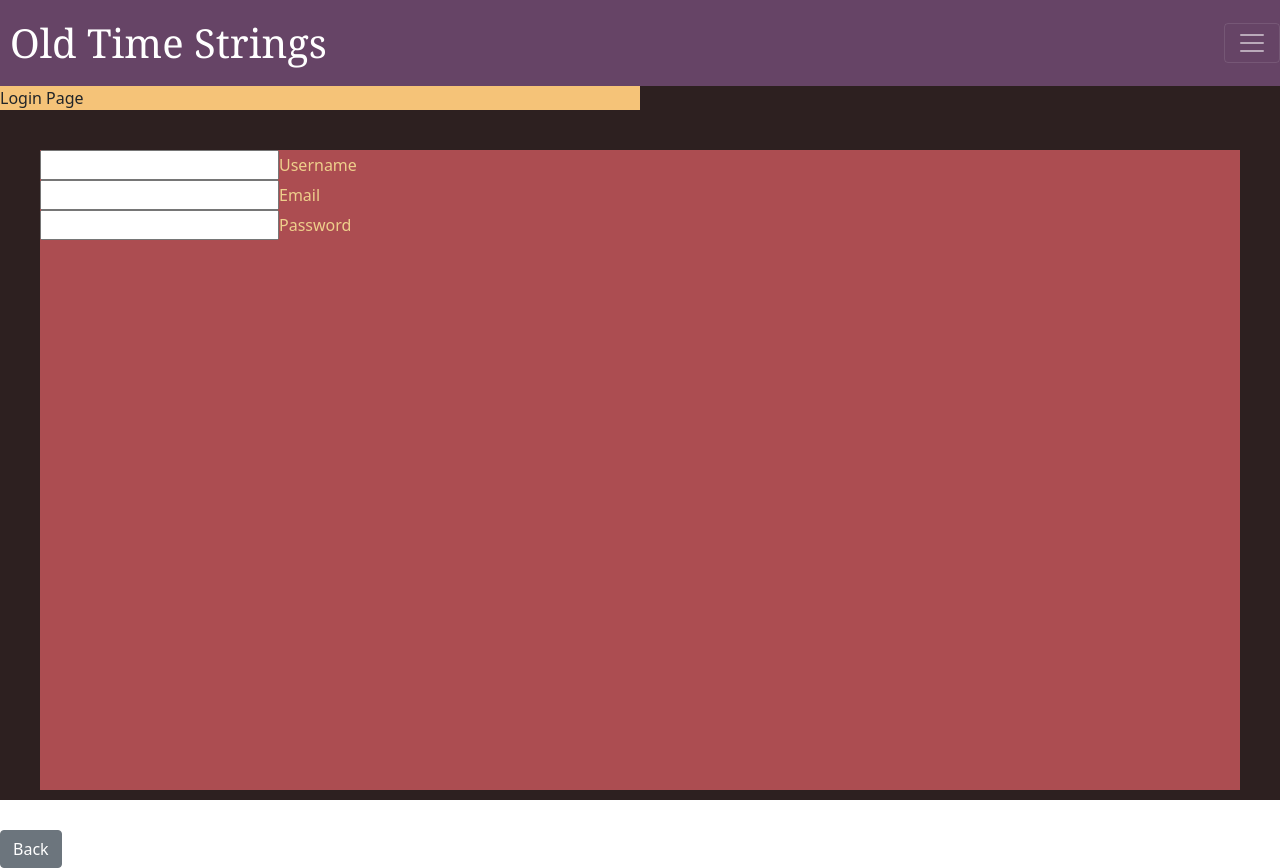
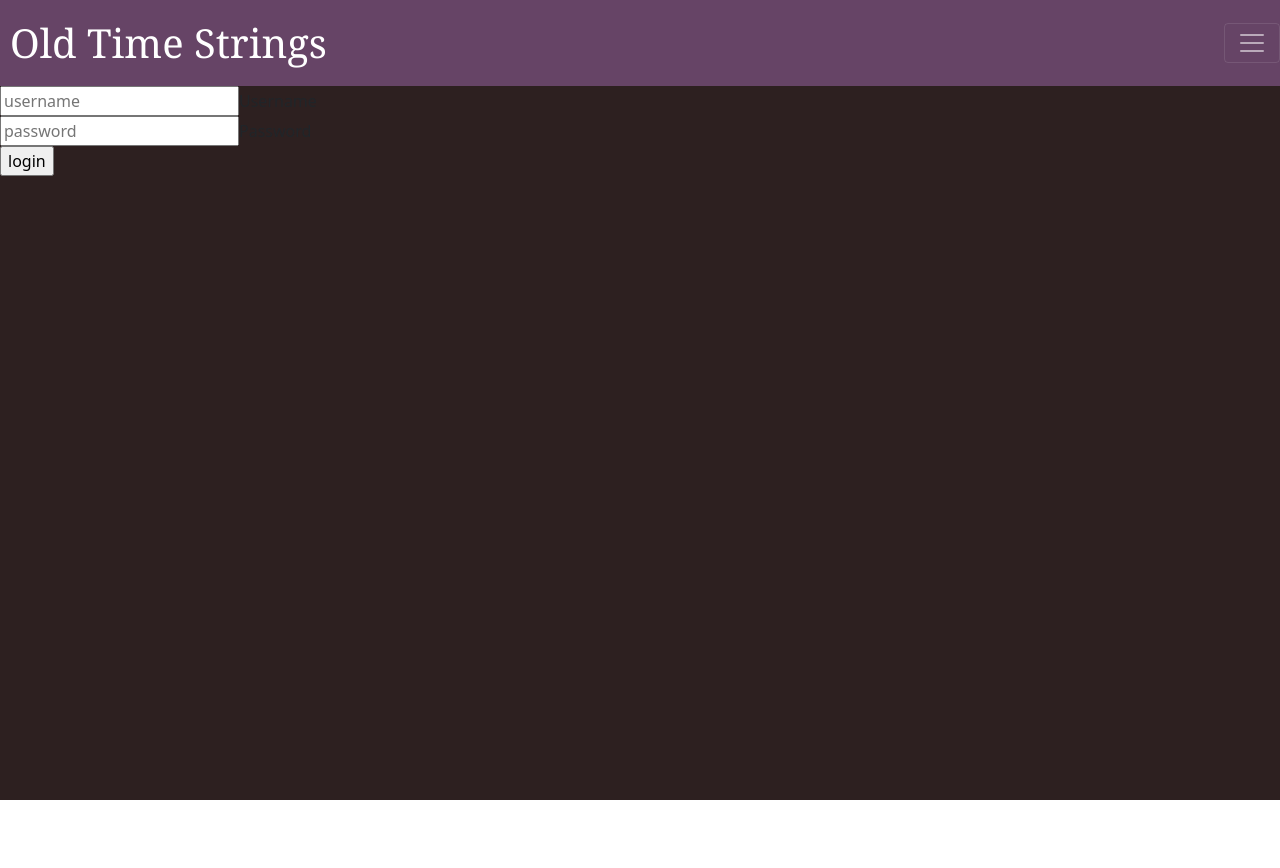
Before and after one commit to DXRovang/ots-frontend, a React (Create React App) app: page /login in a window 1280 px wide. After the commit the page ends 800 px from the top, so only its background shows below. Built offline with nearby package versions, Linux system fonts and the light colour scheme; no server answers.

Commit message:
continues to implement login

```diff
--- /dev/null
+++ b/src/actions/currentUser.js
@@ -0,0 +1,19 @@
+// synchronous action creators
+export const setCurrentUsdr = user => {
+  return {
+    type: "SET_CURRENT_USER",
+    payload: user
+  }
+}
+// asynchronous action creators
+export const login = credentials =>{
+  return dispatch => {
+    return fetch("http://localhost:3000/api/v1/login", {
+      method: "POST",
+      headers: {
+        "Content-Type": "application/json"
+      },
+      body: JSON.stringify(credentials)
+    })
+  }
+}
--- /dev/null
+++ b/src/actions/loginForm.js
@@ -0,0 +1,6 @@
+export const updateLoginForm = formData => {
+  return {
+    type: "UPDATE_LOGIN_FORM",
+    payload: formData
+  }
+}
--- a/src/components/Login.js
+++ b/src/components/Login.js
@@ -1,81 +1,64 @@
 import React from 'react'
 import { connect } from 'react-redux'
-import { createSession } from '../actions/createSession'
-import {Link} from 'react-router-dom'
-import { Button } from 'reactstrap';
+import { updateLoginForm } from '../actions/loginForm.js'
+import { login } from '../actions/currentUser.js'
 
-class Login extends React.Component{
+const Login = ({loginFormData, updateLoginForm, login})=> {
 
-  state = {
-    username: "",
-    email: "",
-    password: ""
+    const handleChange = (e) =>{
+      const {name, value} = e.target
+      const updatedFormInfo = {
+        ...loginFormData,
+        [name]: value,
+      }
+      updateLoginForm(updatedFormInfo)
   }
 
-  goBack(){
-    this.props.history.goBack()
+    const handleSubmit = (e) =>{
+    e.preventDefault()
+    login(loginFormData)
   }
+  return(
+    <form onSubmit={e => handleSubmit(e)}>
+      <label>
+        <input type="text" placeholder="username" name="username" onChange={handleChange} value={loginFormData.username}/>Username
+      </label><br></br>
+      <label>
+        <input type="text" placeholder="password"name="password" onChange={handleChange} value={loginFormData.password}/>Password
+      </label><br></br>
+      <input type="submit" value="login"/>
+    </form>
+  )
+}
+const mapStateToProps = state => {
+  return{
+    loginFormData: state.loginForm
+  }
+}
+export default connect(mapStateToProps, { updateLoginForm, login })(Login)
 
-  handleChange = (e) =>{
-    // debugger
-    this.setState({
-      [e.target.name]: e.target.value,
-    })
-  }
+// import React from 'react'
+// import { connect } from 'react-redux'
+// import { createSession } from '../actions/createSession'
+// // import {Link} from 'react-router-dom'
+// import { Button } from 'reactstrap';
 
-  handleSubmit = (e) =>{
-    e.preventDefault()
-    console.log("hey, hey")
-    let formData = {
-    username: this.state.username,
-    email: this.state.email,
-    password:this.state.password,
-    }
-    this.props.createSession(formData)
-    this.props.history.push('/home')
-  }
-
-  render(){
-    return(
-      <>
-        <div className="text">Login Page</div>
-
-        <div className="formtitle form">
-          <form onSubmit={e => this.handleSubmit(e)}>
-            <label>
-              <input type="text" name="username" onChange={this.handleChange} value={this.state.username}/>Username
-            </label><br></br>
-            <label>
-              <input type="text" name="email" onChange={this.handleChange} value={this.state.email}/>Email
-            </label><br></br>
-            <label>
-              <input type="text" name="password" onChange={this.handleChange} value={this.state.password}/>Password
-            </label><br></br>
-          </form>
-        </div>
+//   goBack(){
+//     this.props.history.goBack()
+//   }
 
 
 
+//   handleSubmit = (e) =>{
+//     e.preventDefault()
+//     console.log("hey, hey")
+//     let formData = {
+//     username: this.state.username,
+//     password:this.state.password,
+//     }
+//     this.props.createSession(formData)
+//     this.props.history.push('/home')
 
 
 
-        <Button onClick={() => this.goBack()}>Back</Button>
-      </>
-    )
-  }
-}
-export default connect(null,{createSession})(Login)
-// const Login = props =>{
-
-//   function goBack(){
-//     props.history.goBack()
-//   }
-
-//   return(
-//     <>
-//     <div className="text">Login Page.</div>
-//     <Button onClick={() => goBack()}>Back</Button>
-//     </>
-//   )}
-
-// export default Login
+//         <Button onClick={() => this.goBack()}>Back</Button>
--- /dev/null
+++ b/src/reducers/loginForm.js
@@ -0,0 +1,14 @@
+const initialState = {
+  username: "",
+  password: ""
+}
+
+
+export default (state = initialState, action) => {
+  switch (action.type) {
+    case "UPDATE_LOGIN_FORM":
+      return action.payload
+    default:
+      return state
+  }
+}
--- a/src/store.js
+++ b/src/store.js
@@ -2,6 +2,7 @@ import instrumentReducer from './reducers/instrumentReducer'
 import makerReducer from './reducers/makerReducer'
 import userReducer from './reducers/userReducer'
 import currentUser from './reducers/ current_user'
+import loginForm from './reducers/loginForm'
 // import { sessionReducer, sessionService } from 'redux-react-session';
 // import { sessionReducer } from 'redux-react-session';
 import { createStore, applyMiddleware, compose, combineReducers } from 'redux'
@@ -13,7 +14,8 @@ const combinedReducer = combineReducers(
   {instruments: instrumentReducer,
    makers: makerReducer,
    users: userReducer,
-   currentUser: currentUser
+   currentUser: currentUser,
+   loginForm: loginForm
   //  session: sessionReducer
   }
 )
```
